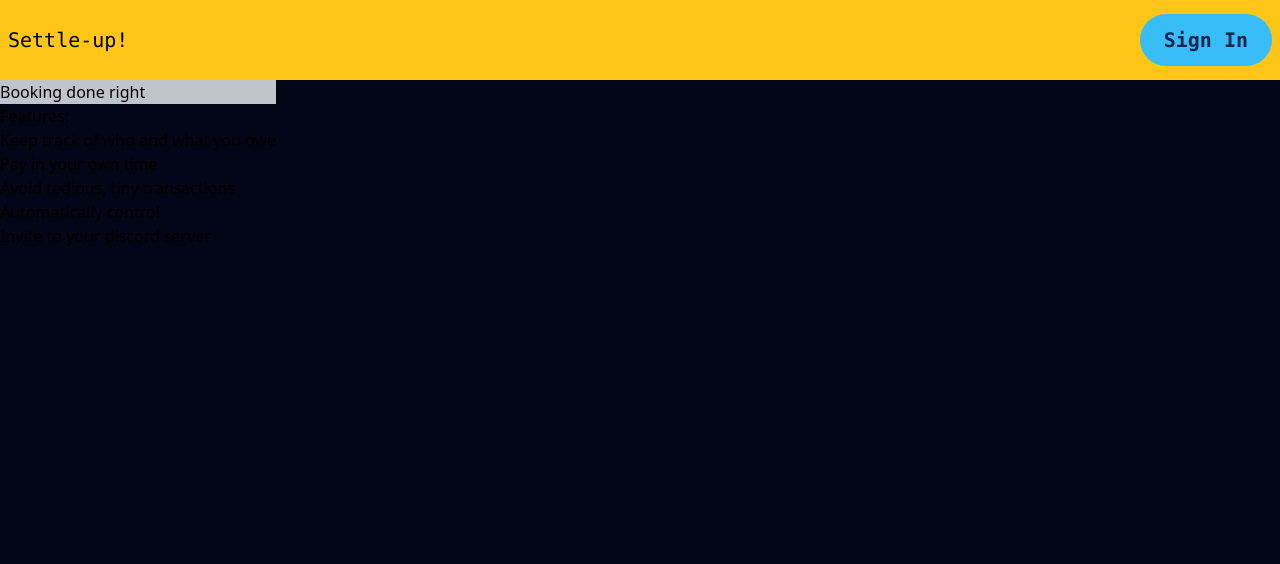
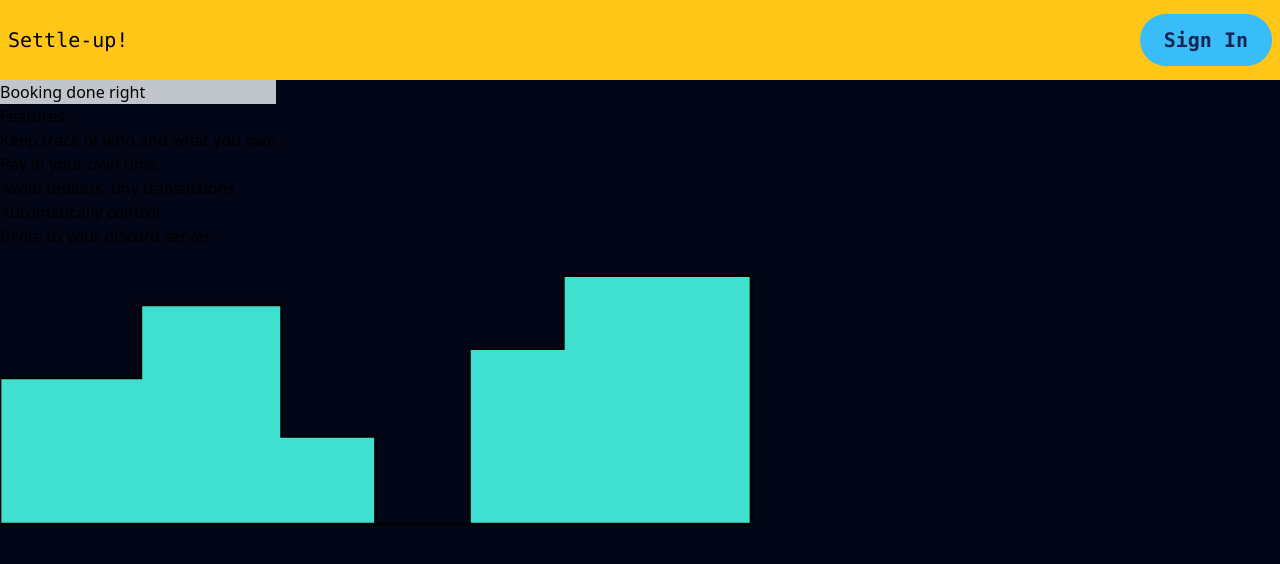
Before and after one commit to jarp-admin/settle-up, a Next.js app in the folder apps/web/: page / in a window 1280 px wide. Shown: the top 564 px of the page. Built offline with nearby package versions, Linux system fonts and the light colour scheme; no server answers.

Commit message:
created histogram graph

```diff
--- /dev/null
+++ b/apps/web/src/components/Graph.tsx
@@ -0,0 +1,43 @@
+import type { FC } from "react";
+import propScale from "~/helpers/propScale";
+
+interface props {
+  data: number[];
+}
+
+let Graph: FC<props> = ({ data }) => {
+  let scale = propScale([...data, 0]);
+  let tickSize = data.length;
+
+  let path = data.flatMap((e, i, arr) => {
+    let prev: number[][] = [];
+    if (i != 0) {
+      if (arr[i - 1] != e) {
+        let x = i * tickSize;
+
+        let y = arr[i - 1] || 0;
+        y = 100 - 90 * scale(y);
+        prev.push([x, y]);
+      }
+    }
+
+    let x = i * tickSize;
+    let y = 100 - 90 * scale(e);
+
+    return [...prev, [x, y]];
+  });
+
+  path = [...path, [100, 100], [0, 100]];
+  return (
+    <svg
+      preserveAspectRatio="xMidYMid meet"
+      viewBox="0 0 100 100"
+      xmlns="http://www.w3.org/2000/svg"
+      overflow="visible"
+    >
+      <polygon points={path.join(" ")} fill="turquoise" stroke="black" />
+    </svg>
+  );
+};
+
+export default Graph;
--- /dev/null
+++ b/apps/web/src/helpers/propScale.ts
@@ -0,0 +1,10 @@
+function propScale(data: number[]) {
+  let max = Math.max(...data);
+  let min = Math.min(...data);
+
+  let m = 1 / (max - min);
+  let c = -m * min;
+  return (x: number) => m * x + c;
+}
+
+export default propScale;
--- a/apps/web/src/pages/index.tsx
+++ b/apps/web/src/pages/index.tsx
@@ -1,6 +1,7 @@
 import { type NextPage } from "next";
 import Head from "next/head";
 import Link from "next/link";
+import Graph from "~/components/Graph";
 
 const Home: NextPage = () => {
   return (
@@ -22,6 +23,13 @@ const Home: NextPage = () => {
           </ul>
         </section>
         <Link href="/">Invite to your discord server</Link>
+        <div>
+          <Graph
+            data={[
+              10, 10, 10, 15, 15, 15, 6, 6, 0, 0, 12, 12, 17, 17, 17, 17, 0,
+            ]}
+          />
+        </div>
       </div>
     </>
   );
```
